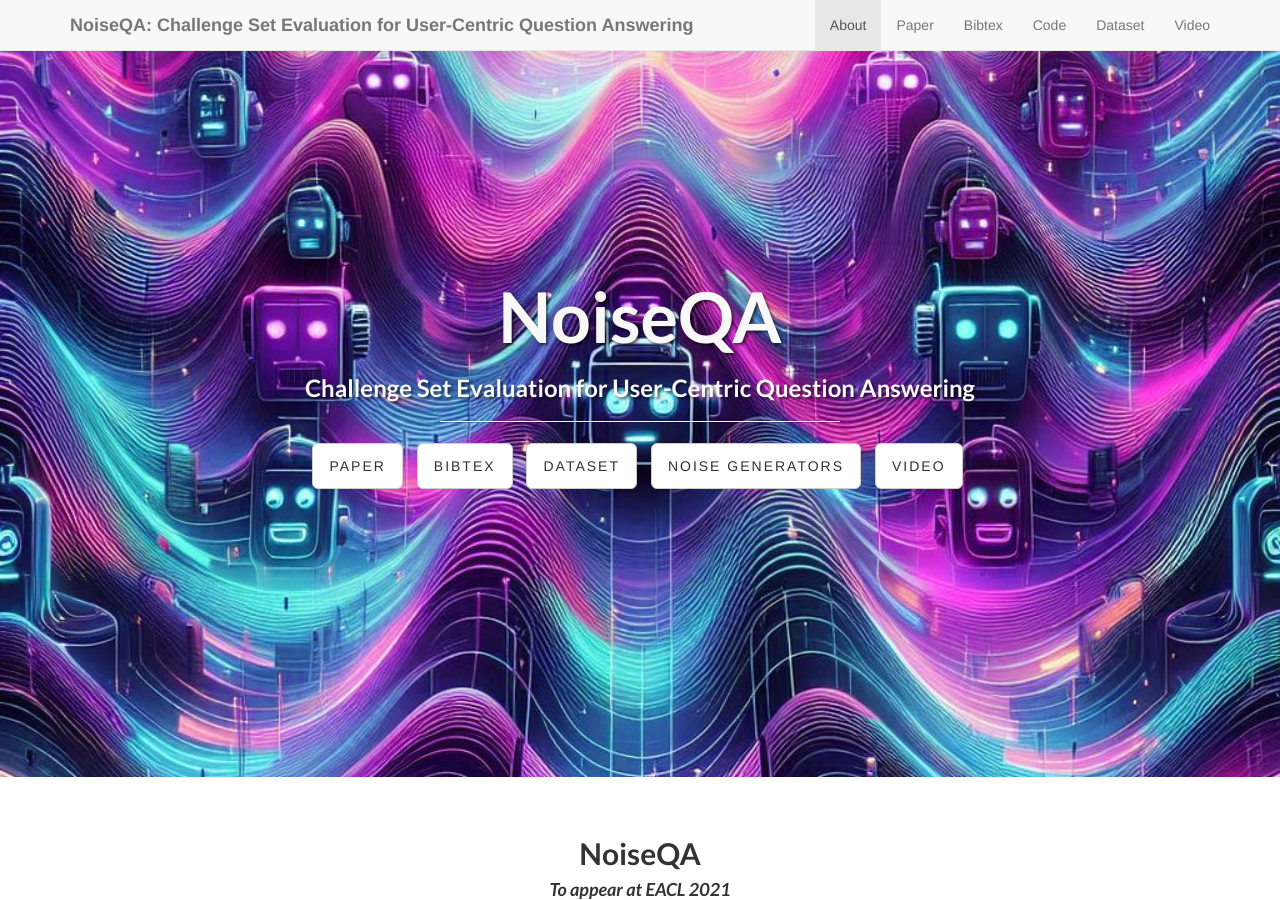
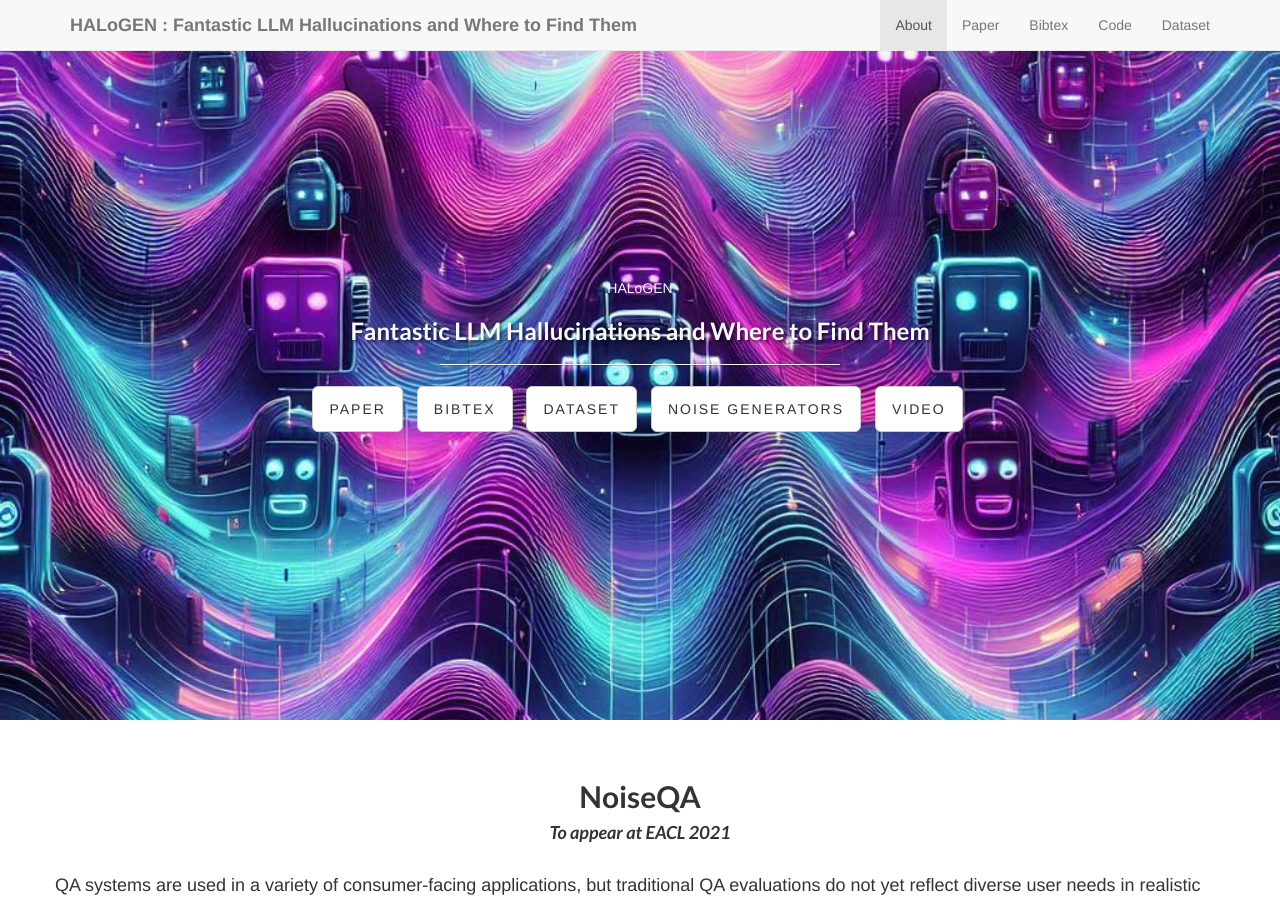
Before and after one commit to halogen-hallucinations/halogen-hallucinations.github.io, a Jekyll site: the page built from index.md, in a window 1280 px wide and 900 px high. Built offline with Jekyll 4.4.1, drawn with Linux system fonts in a browser that asks for light colours; our own code applies the rules of GitHub Pages for plain Markdown files.

Commit message:
Update header.html

```diff
--- a/_includes/header.html
+++ b/_includes/header.html
@@ -9,7 +9,7 @@
                 <span class="icon-bar"></span>
                 <span class="icon-bar"></span>
             </button>
-		<a class="navbar-brand page-scroll" href="#home"><b>NoiseQA: Challenge Set Evaluation for User-Centric Question Answering</b></a>
+		<a class="navbar-brand page-scroll" href="#home"><b>HALoGEN : Fantastic LLM Hallucinations and Where to Find Them</b></a>
         </div>
         <!-- Collect the nav links, forms, and other content for toggling -->
         <div class="collapse navbar-collapse" id="bs-example-navbar-collapse-1">
@@ -18,19 +18,16 @@
                     <a class="page-scroll" href="#about">About</a>
                 </li>
             	<li>
-                    <a class="page-scroll" href="https://arxiv.org/abs/2102.08345">Paper</a>
+                    <a class="page-scroll" href="">Paper</a>
                 </li>
 		<li>
                     <a class="page-scroll" href="../bibtex">Bibtex</a>
                 </li>
                 <li>
-                    <a class="page-scroll" href="https://github.com/noiseQA/noiseQA-gen">Code</a>
+                    <a class="page-scroll" href="">Code</a>
                 </li>
                 <li>
-                    <a class="page-scroll" href="https://github.com/noiseQA/NoiseQA">Dataset</a>
-                </li>
-		 <li>
-                    <a class="page-scroll" href="https://slideslive.com/38954510/noiseqa-challenge-set-evaluation-for-usercentric-question-answering">Video</a>
+                    <a class="page-scroll" href="">Dataset</a>
                 </li>
             </ul>
         </div>
@@ -48,8 +45,8 @@
 			<div class="row">
 				<div class="col-lg-12">
 					<div class="intro-message">
-						<h1>NoiseQA</h1>
-						<h3>Challenge Set Evaluation for User-Centric Question Answering</h3>
+						<h1></h1>HALoGEN</h1>
+						<h3>Fantastic LLM Hallucinations and Where to Find Them</h3>
 						<hr class="intro-divider">
 						<ul class="list-inline intro-social-buttons">
 							{% for social in site.social %}
```
